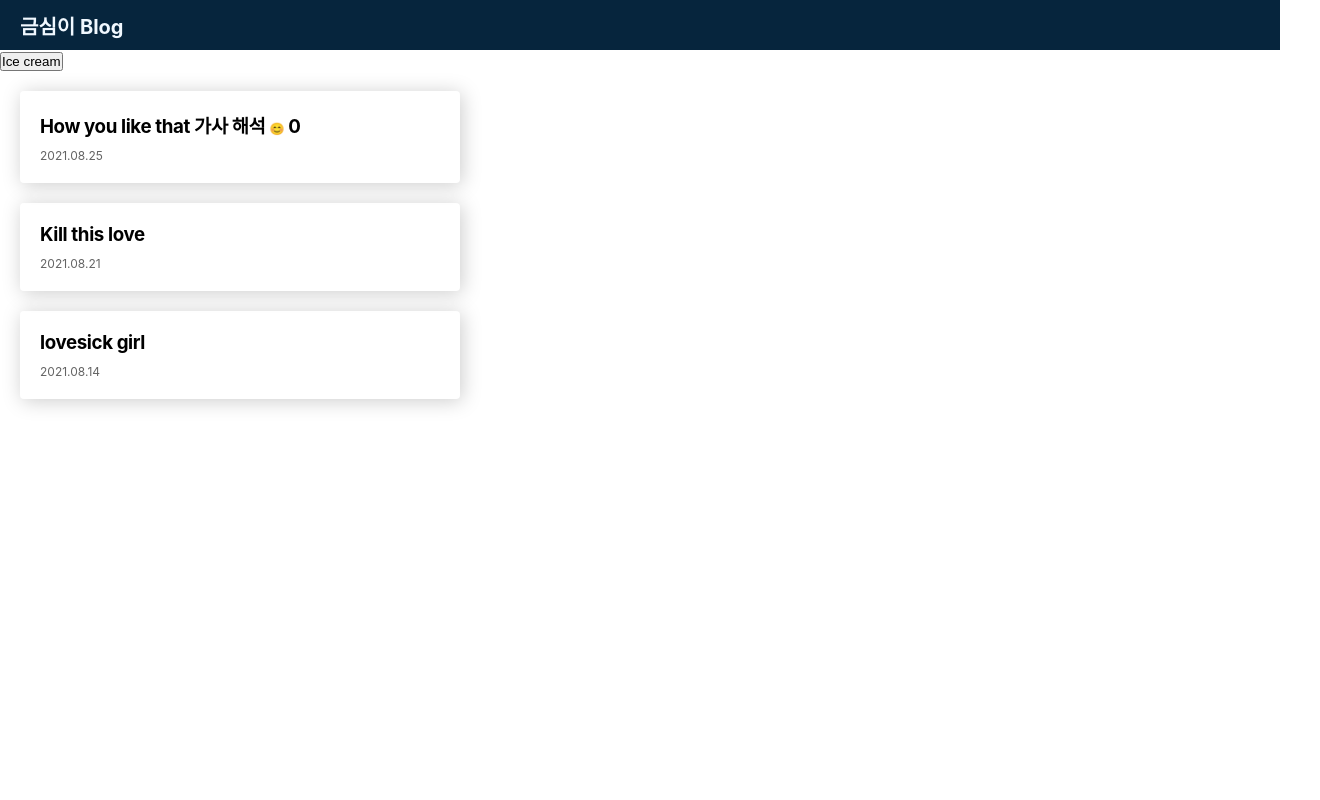
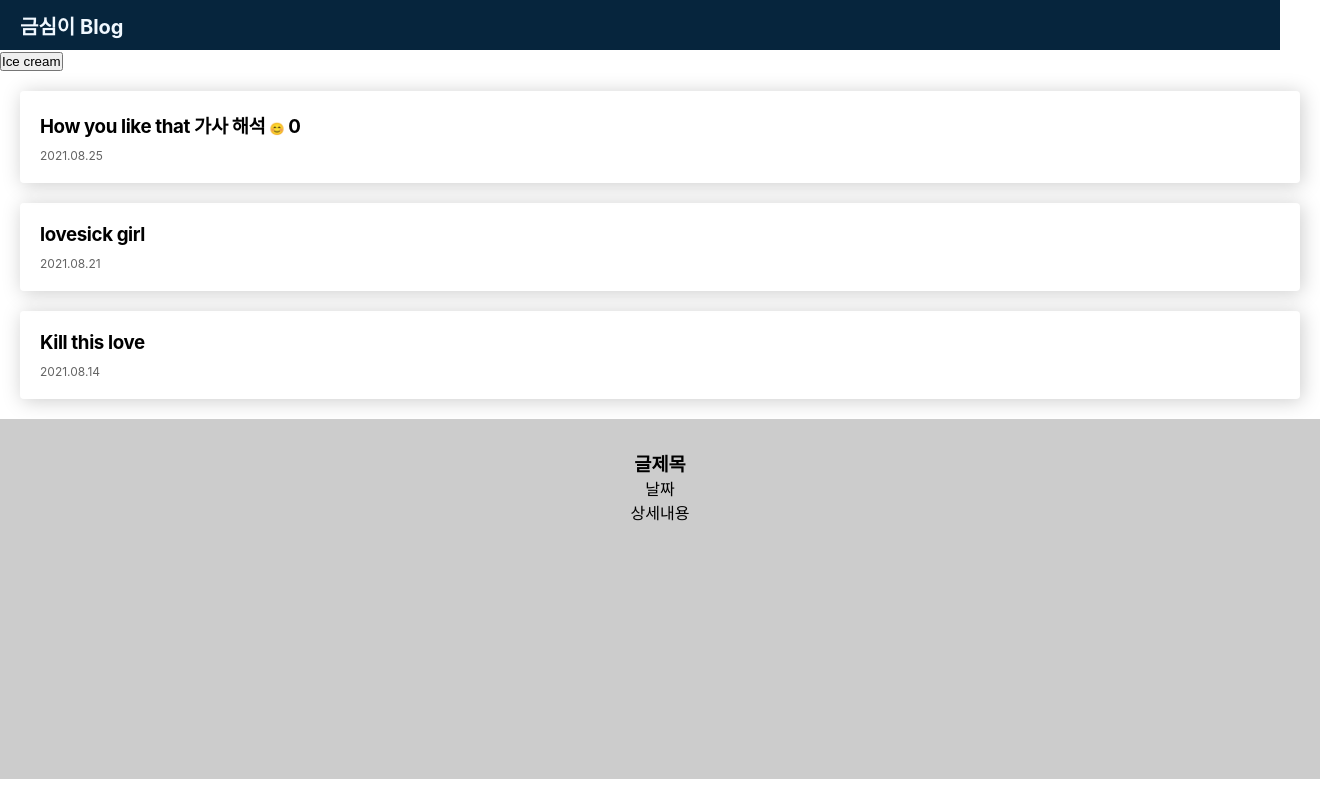
Before and after one commit to simigeum/blog, a React (Create React App) app: page / in a window 1280 px wide. Shown: the whole page, 1320 px wide, since content can reach past the window. Built offline with nearby package versions, Linux system fonts and the light colour scheme.

Commit message:
🎈React component

```diff
--- a/src/App.css
+++ b/src/App.css
@@ -10,19 +10,19 @@ ol, ul {
   align-items: center;
   justify-content: flex-start;
   height: 50px;
-
+  width: 100%;
   background: rgb(6, 37, 61);
   color: aliceblue;
   font-weight: 700;
 }
 
 .gnb-header .logo {
-  margin-left: 20px;
+  padding-left: 20px;
   font-size: 20px;
 }
 
 .post-list {
-  margin-left: 20px;
+  padding: 0 20px;
 }
 
 .post-list .post-item {
@@ -30,7 +30,7 @@ ol, ul {
  align-items: flex-start;
  justify-content: center;
  flex-direction: column;
- width: 400px;
+ width: 100%;
  padding: 20px 20px;
  margin: 20px 0;
  border-radius: 4px;
@@ -46,3 +46,11 @@ ol, ul {
   color: #646464;
   font-size: 12px;
 }
+
+.modal {
+  width: 100%;
+  height: 300px;
+  background-color: #cccccc;
+  padding: 30px 20px;
+  text-align: center;
+}
--- a/src/App.js
+++ b/src/App.js
@@ -4,12 +4,13 @@ import './App.css';
 
 function App() {
 
-let [postName, postNamefunction] = useState( ['How you like that 가사 해석', 'Kill this love', 'lovesick girl'] );
+let [postName, postNamefunction] = useState( ['How you like that 가사 해석', 'lovesick girl' , 'Kill this love'] );
 let [like, likePlus] = useState(0);
 
 function postNameChange (){
   var newArray = [...postName];
   newArray[0] = 'Ice cream 가사 해석';
+  newArray.sort();
   postNamefunction( newArray );
 }
 
@@ -34,8 +35,21 @@ function postNameChange (){
           <span>2021.08.14</span>
         </li>
       </ol>
+
+      <Modal></Modal>
+
     </div>
   );
 }
 
+function Modal(){
+  return (
+    <div className="modal">
+      <h3>글제목</h3>
+      <p>날짜</p>
+      <p>상세내용</p>
+    </div>
+  )
+}
+
 export default App;
```
